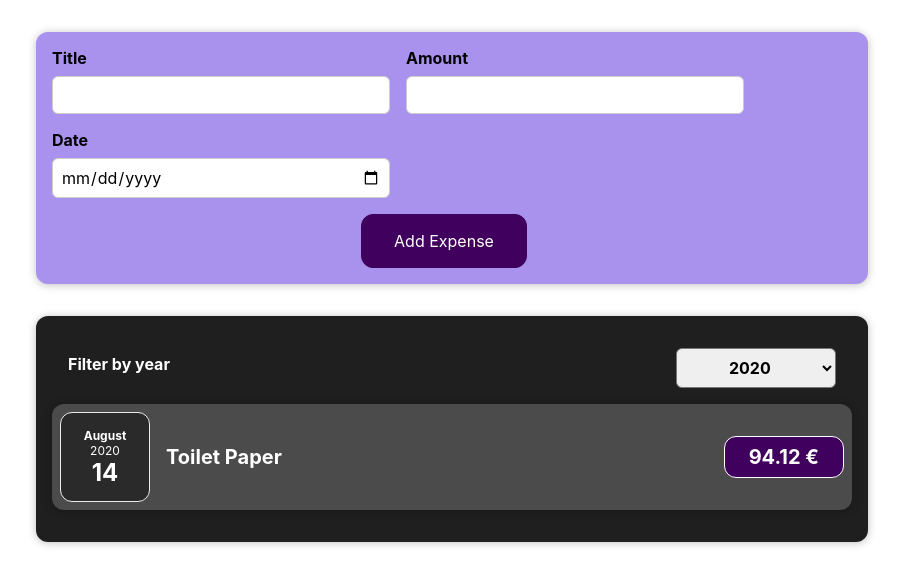
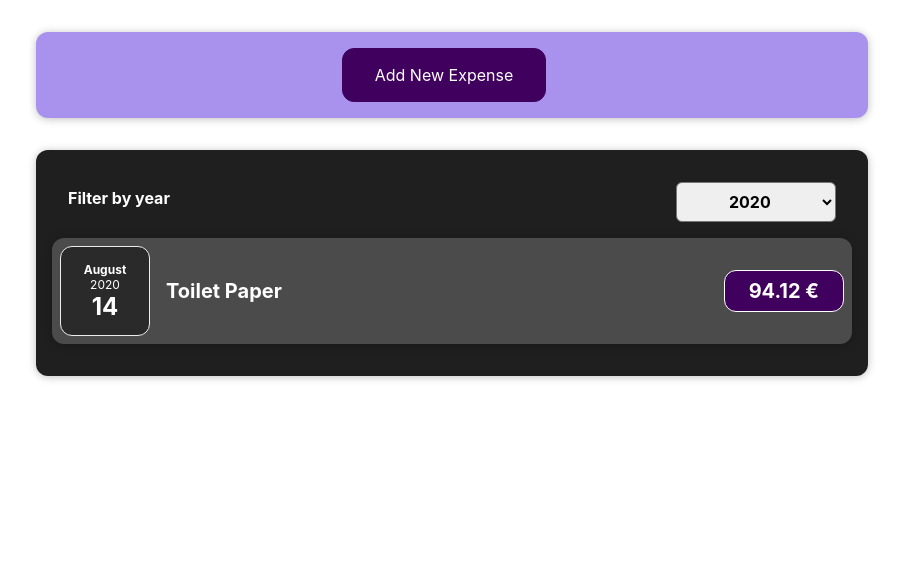
Before and after one commit to ViktorijaMart/Expenses_Tracker-Udemy_React_Course, a React (Create React App) app: page / in a window 1280 px wide. Shown: the top 586 px of the page, without its empty margins (188-1091 px from the left). Built offline with nearby package versions, Linux system fonts and the light colour scheme.

Commit message:
added buttons on form

```diff
--- a/src/components/NewExpense/ExpenseForm.js
+++ b/src/components/NewExpense/ExpenseForm.js
@@ -1,7 +1,7 @@
 import React, { useState } from "react";
 import "./ExpenseForm.css";
 
-const ExpenseForm = ({ onSaveExpenseData }) => {
+const ExpenseForm = ({ onSaveExpenseData, oncancelForm }) => {
   // Adding multiple states (mostly used)
   const [enteredTitle, setEnteredTitle] = useState("");
   const [enteredAmount, setEnteredAmount] = useState("");
@@ -94,6 +94,9 @@ const ExpenseForm = ({ onSaveExpenseData }) => {
         </div>
       </div>
       <div>
+        <button type="button" onClick={oncancelForm}>
+          Cancel
+        </button>
         <button type="submit">Add Expense</button>
       </div>
     </form>
--- a/src/components/NewExpense/NewExpense.js
+++ b/src/components/NewExpense/NewExpense.js
@@ -1,4 +1,4 @@
-import React from "react";
+import React, { useState } from "react";
 import ExpenseForm from "./ExpenseForm";
 import "./NewExpense.css";
 
@@ -10,11 +10,30 @@ const NewExpense = ({ onAddExpense }) => {
       id: Math.random().toString(), // not the best way as it can produce same ids
     };
     onAddExpense(expenseData);
+    setShowForm(!showForm);
+  };
+
+  const [showForm, setShowForm] = useState(false);
+
+  const clickButtonHandler = () => {
+    setShowForm(!showForm);
+  };
+
+  const removeFormHandler = () => {
+    setShowForm(!showForm);
   };
 
   return (
     <div className="new-expense">
-      <ExpenseForm onSaveExpenseData={saveExpenseDataHandler} />
+      {!showForm && (
+        <button onClick={clickButtonHandler}>Add New Expense</button>
+      )}
+      {showForm && (
+        <ExpenseForm
+          onSaveExpenseData={saveExpenseDataHandler}
+          oncancelForm={removeFormHandler}
+        />
+      )}
     </div>
   );
 };
```
